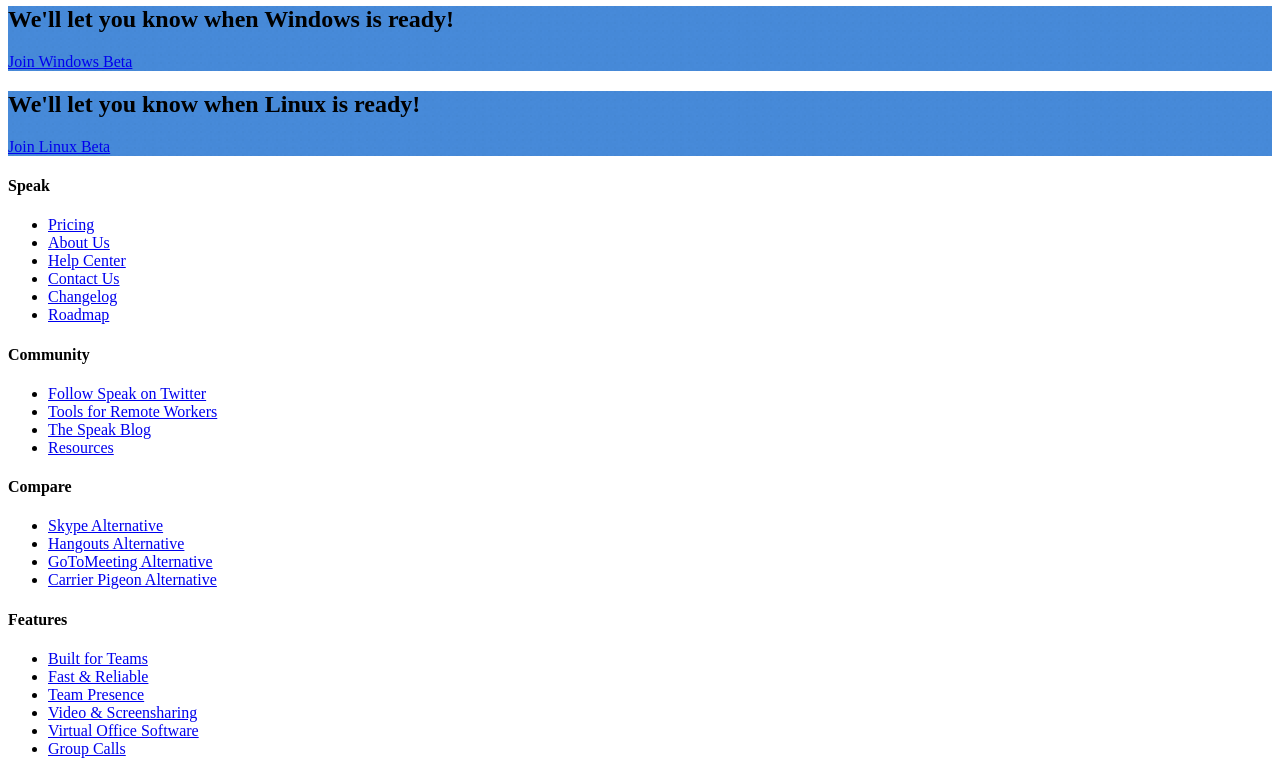
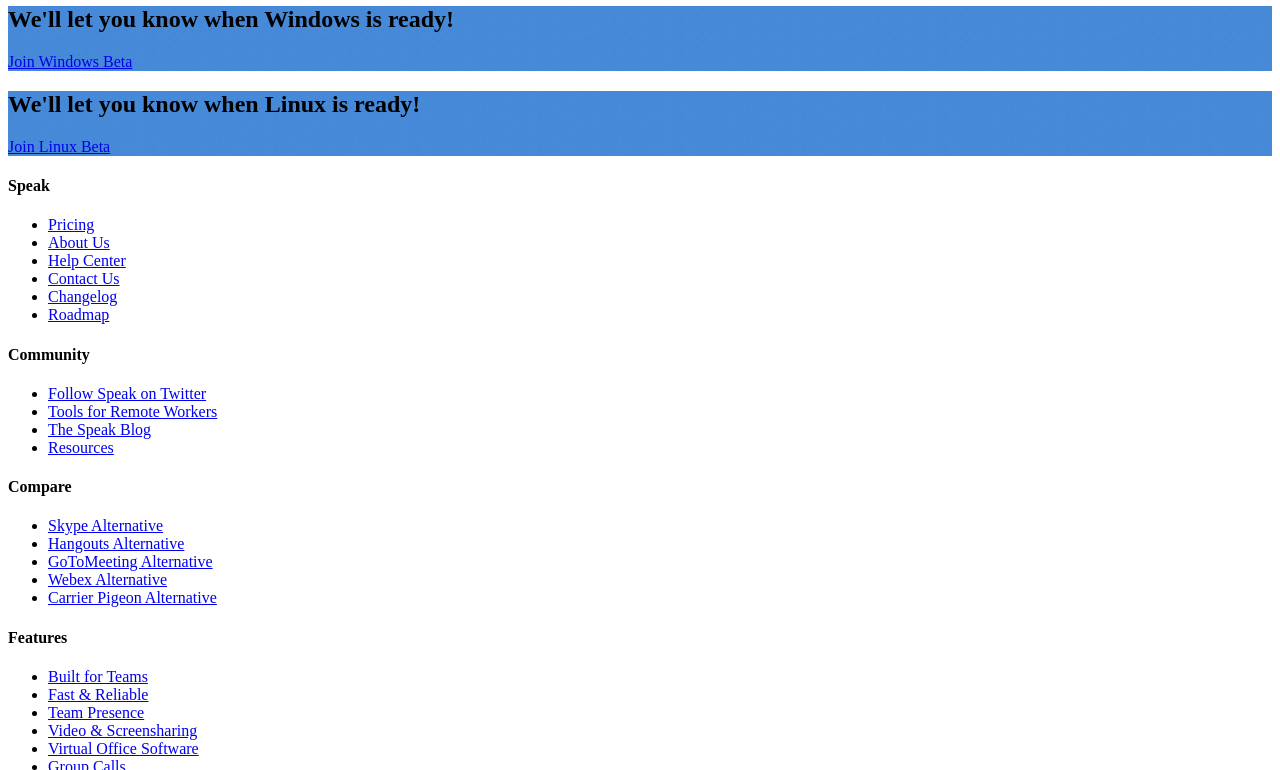
Before and after one commit to speak/website, a Jekyll site: the page built from resources/index.html, in a window 1280 px wide and 900 px high, scrolled down 2710 px, cut to the strip 0-770 px from the top of the window. Built offline with Jekyll 4.4.1, drawn with Linux system fonts in a browser that asks for light colours; nearby versions of some CDN libraries; a script that is not in the unit is left out.

Commit message:
added webex to footer

```diff
--- a/_includes/footer.html
+++ b/_includes/footer.html
@@ -64,6 +64,7 @@
                 <li><a href="/comparison/speak-vs-skype">Skype Alternative</a></li>
                 <li><a href="/comparison/speak-vs-google-hangouts" title="Google Hangouts Alternative">Hangouts Alternative</a></li>
                 <li><a href="/comparison/speak-vs-gotomeeting">GoToMeeting Alternative</a></li>
+                <li><a href="/comparison/speak-vs-webex">Webex Alternative</a></li>
                 <li><a href="/comparison/speak-vs-carrier-pigeons">Carrier Pigeon Alternative</a></li>
               </ul>
             </div>
```
